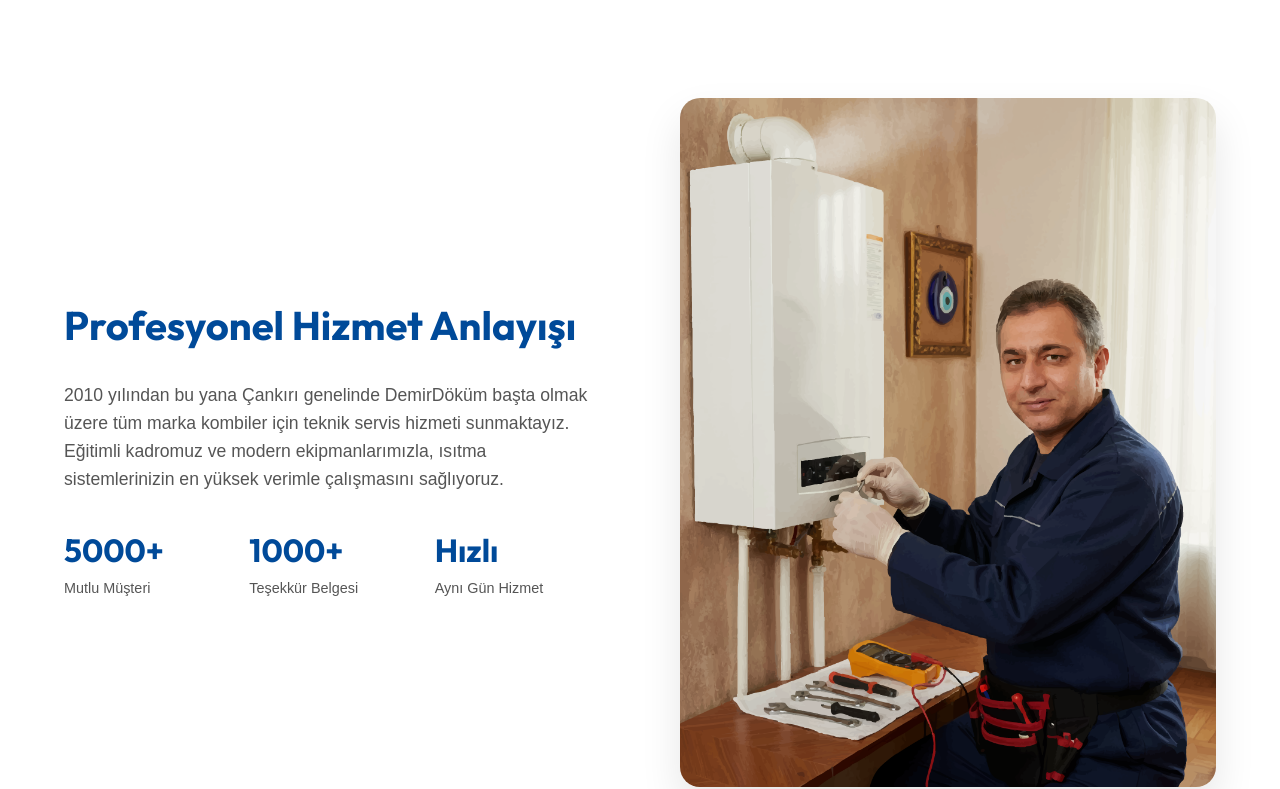
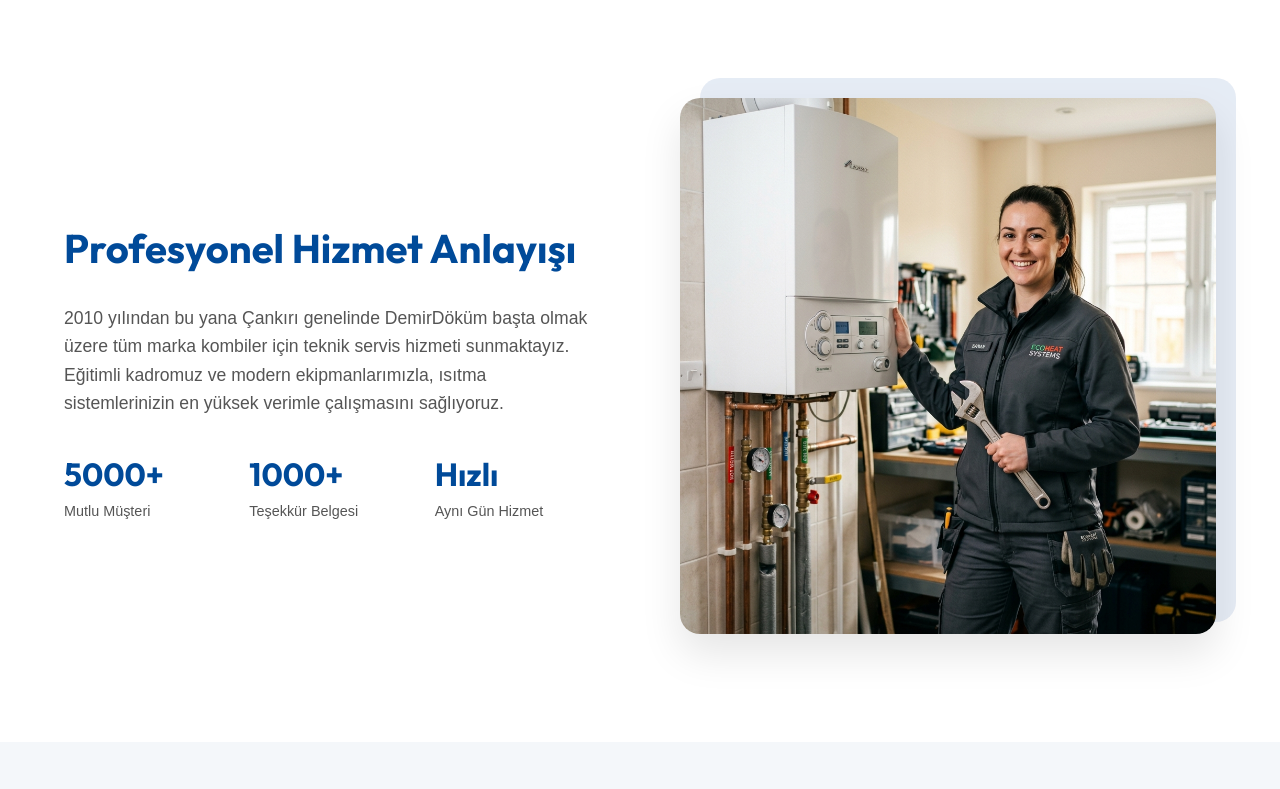
Before and after one commit to kadircelik18/cankiridemirdokumkombi, a React (Vite) app in the folder frontend/: page / in a window 1280 px wide. Shown: the part 839-1628 px from the top of the page. Built offline with nearby package versions, Linux system fonts and the light colour scheme.

Commit message:
style: replace usta image with a professional version and enhance CSS effects

```diff
--- a/frontend/src/App.css
+++ b/frontend/src/App.css
@@ -331,6 +331,24 @@ h1, h2, h3, h4, .logo {
   grid-template-columns: 1fr 1fr;
   gap: 80px;
   align-items: center;
+}
+
+.about-image {
+  position: relative;
+  z-index: 1;
+}
+
+.about-image::before {
+  content: "";
+  position: absolute;
+  top: -20px;
+  right: -20px;
+  width: 100%;
+  height: 100%;
+  background: var(--primary);
+  border-radius: 20px;
+  z-index: -1;
+  opacity: 0.1;
 }
 
 .about-info h2 {
```
Also changed, not shown: frontend/public/usta.png.
